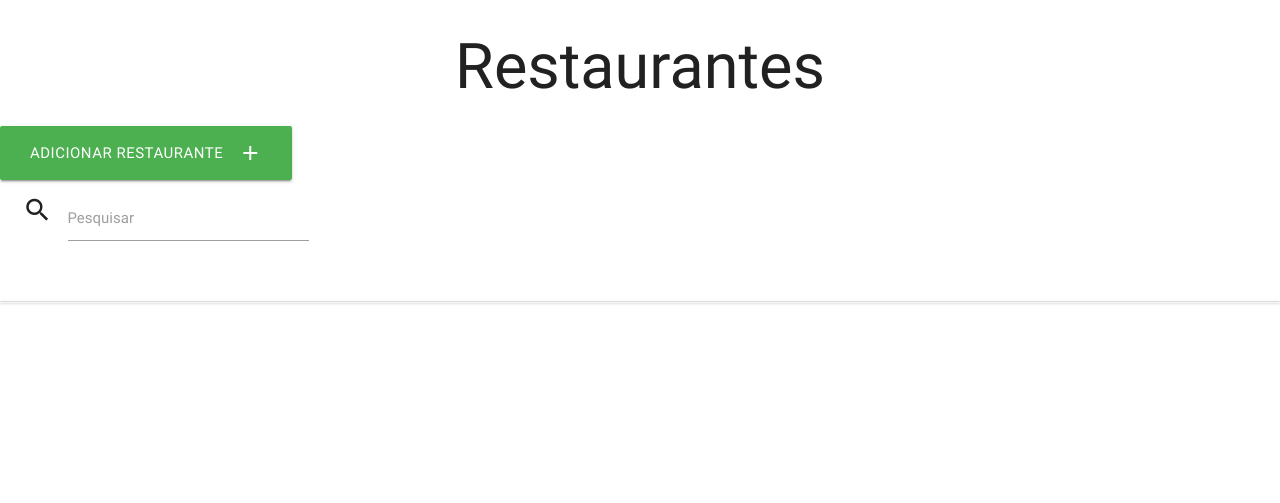
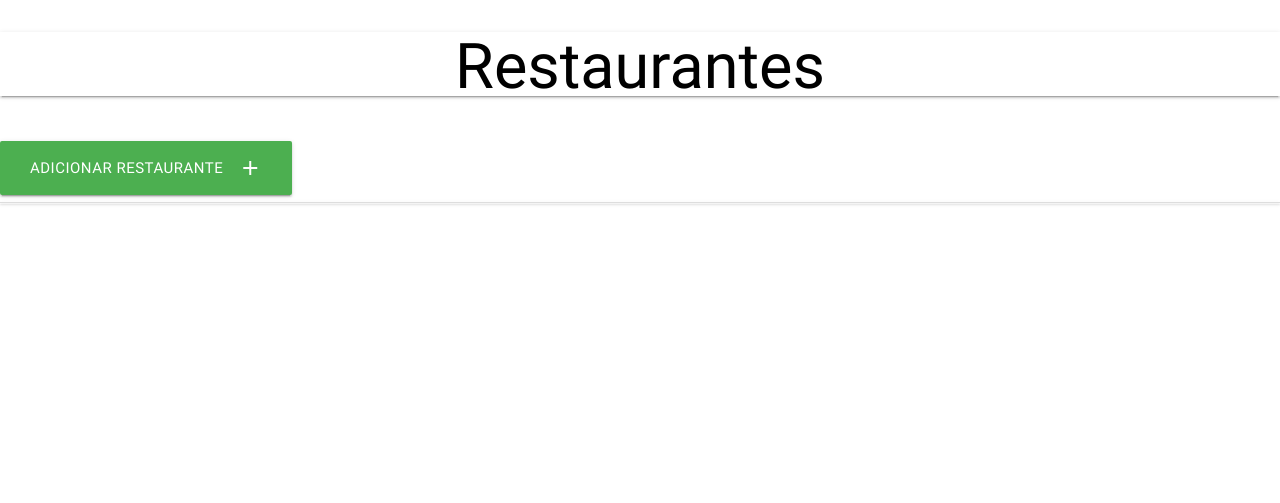
Before and after one commit to SilvaEmerson/DjangoDemo, a Django app: template restaurantes/templates/restaurantes/rests_list.html in a window 1280 px wide. Shown: the top 503 px of the page. Run offline with Django 3.2, Linux system fonts and the light colour scheme; the template is opened without the code that fills it, so the values that code supplies are empty; the visitor is signed in with stand-in values (Sample User, id 1); parts of the project's set-up code (start-up, migrations or seed data) failed here and were passed over; some libraries are stand-ins or nearby versions.

Commit message:
Edit rests_list.html

```diff
--- a/restaurantes/templates/restaurantes/rests_list.html
+++ b/restaurantes/templates/restaurantes/rests_list.html
@@ -20,11 +20,14 @@
 
     <body>
         <header>
-            <div class="header center">
-                <h1>
-                    Restaurantes
-                </h1>
-            </div>
+      <nav class="top-nav white">
+       <div class="container center">
+         <div class="nav-wrapper">
+             <h1 class="center-on-small-only black-text">Restaurantes</h1>
+         </div>
+       </div>
+     </nav>
+     <br><br>
         </header>
 
         <main>
@@ -35,7 +38,7 @@
                 </a>
             {% endif %}
 
-            <div class="row">
+            <!-- <div class="row">
                <div class="col s6">
                  <div class="row">
                    <div class="input-field col s6">
@@ -45,7 +48,7 @@
                    </div>
                  </div>
                </div>
-            </div>
+            </div> -->
 
             <ul class="collapsible collapsible-accordion" data-collapsible="accordion">
 
@@ -93,30 +96,5 @@
 
         <script type="text/javascript" src="https://code.jquery.com/jquery-3.2.1.min.js"></script>
         <script src="{% static 'js/materialize.min.js' %}"></script>
-        <!-- <script src="{% static 'js/jquery.star-rating-svg.js' %}"></script>
-        <link rel="stylesheet" type="text/css" href="{% static 'css/star-rating-svg.css' %}">
-        <script type="text/javascript">
-        $(".my-rating").starRating({
-            starSize: 25,
-            callback: function(currentRating, $el){
-                // make a server call here
-                var vote = currentRating;
-                console.log(vote)
-            }
-        });
-        </script> -->
-        <script type="text/javascript">
-        $(document).ready(function(){
-          $('input.autocomplete').autocomplete({
-              data: {
-                {% for restaurant in restaurants %}
-                    "{{restaurant.name}}":null,
-                {% endfor %}
-              },
-              limit: Infinity,
-              minLength: 1
-          });
-        });
-        </script>
     </body>
 </html>
--- a/restaurantes/urls.py
+++ b/restaurantes/urls.py
@@ -9,10 +9,5 @@ urlpatterns = [
     url(r'^del/(?P<pk>[0-9]+)/$', views.restaurant_delete,
         name='restaurant_delete'),
     url(r'^addfeed/(?P<pk>[0-9]+)/$', views.do_feedback,
-        name='add_feedback'),
-    url(r'^vote0/(?P<pk>[0-9]+)/$', views.vote0, name='vote0'),
-    url(r'^vote1/(?P<pk>[0-9]+)/$', views.vote1, name='vote1'),
-    url(r'^vote2/(?P<pk>[0-9]+)/$', views.vote2, name='vote2'),
-    url(r'^vote3/(?P<pk>[0-9]+)/$', views.vote3, name='vote3'),
-    url(r'^vote4/(?P<pk>[0-9]+)/$', views.vote4, name='vote4')
-]
+        name='add_feedback')
+    ]
```
